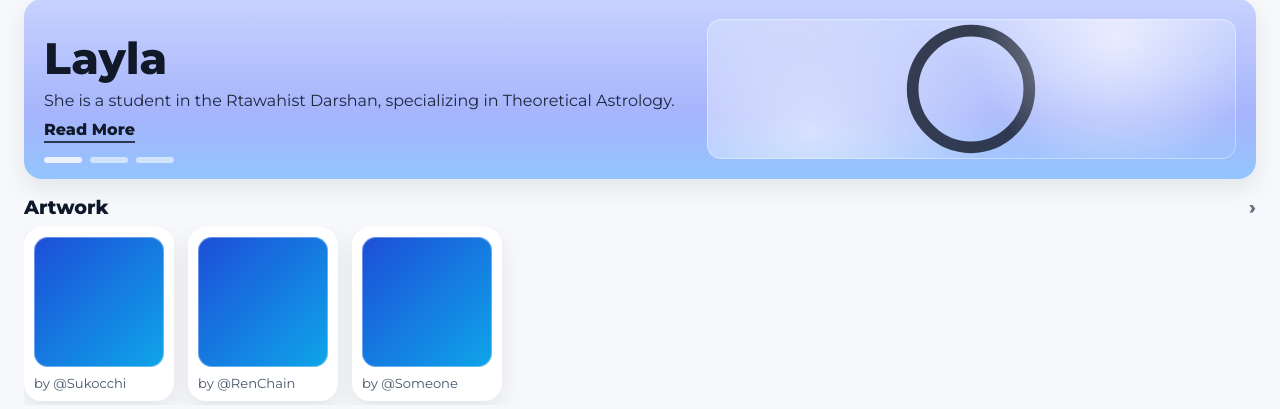
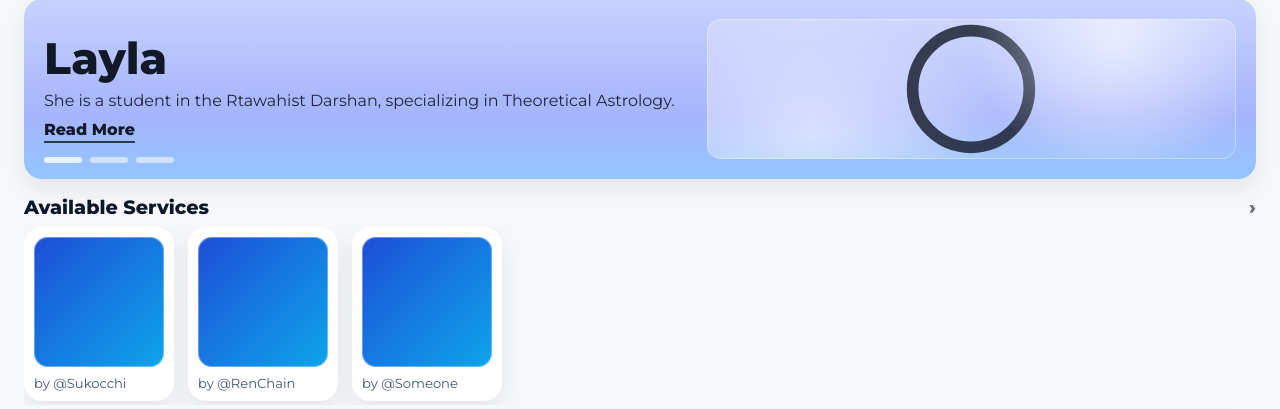
Before and after one commit to inyiigo/ncp3106-ServisyoHub, a PHP site: page /pages/home-services.php in a window 1280 px wide. Shown: the part 89-498 px from the top of the page. Run offline with PHP 8.4, Linux system fonts and the light colour scheme.

Commit message:
change the heading name

```diff
--- a/pages/home-services.php
+++ b/pages/home-services.php
@@ -50,7 +50,7 @@
 			<div class="home-sections">
 				<!-- Artwork -->
 				<section>
-					<h3 class="section-title">Artwork <span class="arrow">›</span></h3>
+					<h3 class="section-title">Available Services <span class="arrow">›</span></h3>
 					<div class="art-scroller">
 						<a class="art-card" href="#"><div class="art-thumb"></div><div class="art-credit">by @Sukocchi</div></a>
 						<a class="art-card" href="#"><div class="art-thumb"></div><div class="art-credit">by @RenChain</div></a>
```
